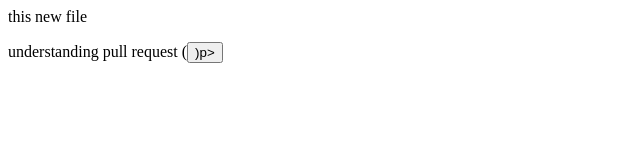
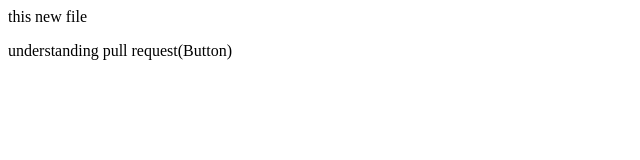
Before and after one commit to yash-dhoble19/Localrepo, a plain HTML site: page index.html in a window 1280 px wide. Shown: the full height of the page, 0-640 px from the left. Drawn offline with Linux system fonts and the light colour scheme.

```diff
--- a/index.html
+++ b/index.html
@@ -1,2 +1,2 @@
 <P>this new file</P>
-<p> understanding pull request (<button>)p>
+<p> understanding pull request(Button)</p>
```
